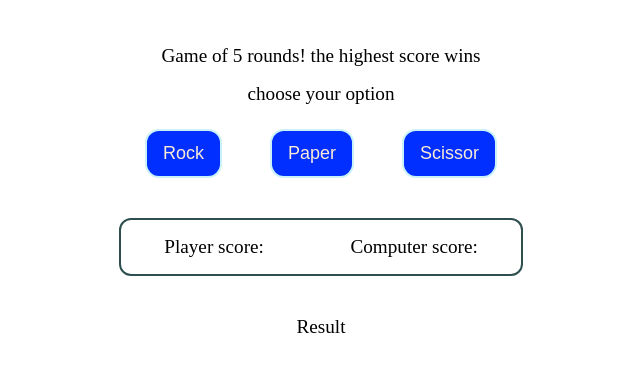
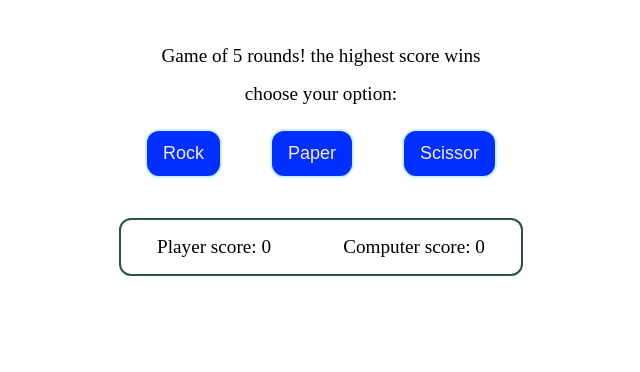
Before and after one commit to Abdelkrim-Saouchi/Rock_paper_scissors, a plain HTML site: page index.html in a window 1280 px wide. Shown: the part 88-460 px from the top of the page, without its empty margins (319-959 px from the left). Drawn offline with Linux system fonts and the light colour scheme.

Commit message:
Edit text in HTML elements

```diff
--- a/index.html
+++ b/index.html
@@ -11,16 +11,16 @@
 <body>
     <h1>Rock Paper Scissor Game!</h1>
     <p class="intro">Game of 5 rounds! the highest score wins </p>
-    <p class="intro">choose your option</p>
+    <p class="intro">choose your option:</p>
     <div class="options">
         <button id="Rock">Rock</button>
         <button id="Paper">Paper</button>
         <button id="Scissor">Scissor</button>
     </div>
     <div class="scores">
-        <p>Player score:</p>
-        <p>Computer score:</p>
+        <p>Player score: 0</p>
+        <p>Computer score: 0</p>
     </div>
-    <p id="Result">Result</p>
+    <p id="Result"></p>
 </body>
 </html>
```
